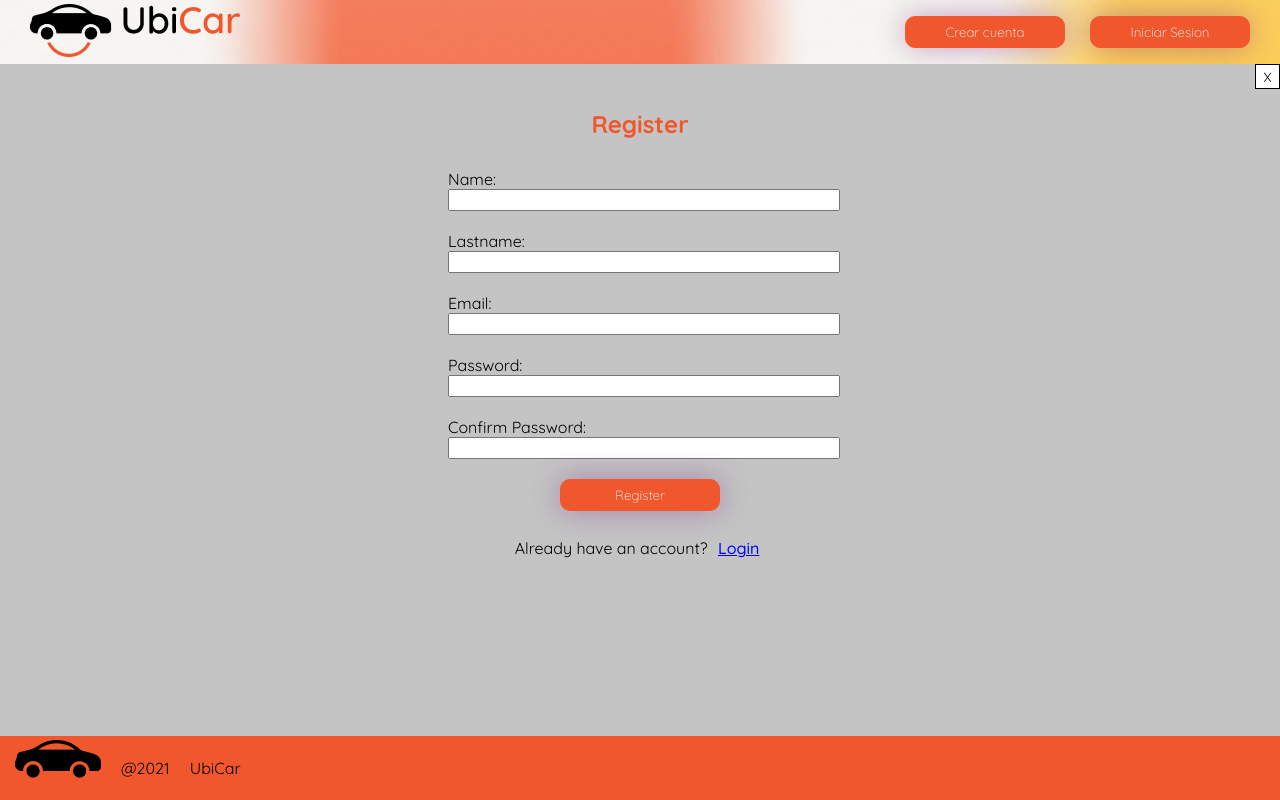
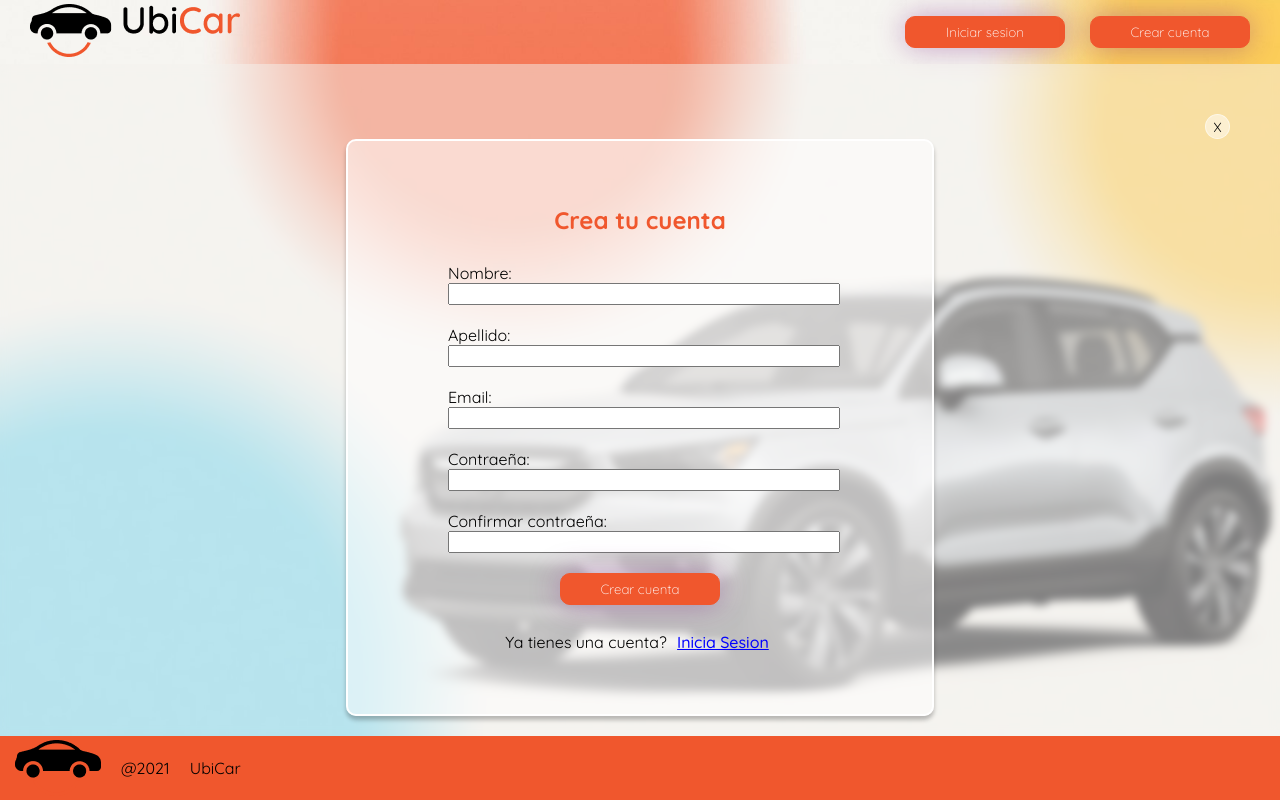
Before and after one commit to mceciabate/proyecto_integrador, a React (Create React App) app in the folder integrador/: page /register in a window 1280 px wide. Built offline with nearby package versions, Linux system fonts and the light colour scheme; some icons are missing.

Commit message:
login styles

```diff
--- a/integrador/src/components/Header.js
+++ b/integrador/src/components/Header.js
@@ -21,10 +21,10 @@ const Header = ({ isLogged, setIsLogged }) => {
       ) : (
         <SectionC>
           <Link to="/login">
-            <HeaderButton>Crear cuenta</HeaderButton>
+            <HeaderButton>Iniciar sesion</HeaderButton>
           </Link>
           <Link to="/register">
-            <HeaderButton >Iniciar Sesion</HeaderButton>
+            <HeaderButton >Crear cuenta</HeaderButton>
           </Link>
         </SectionC>
       )}
--- a/integrador/src/pages/login/LoginForm.js
+++ b/integrador/src/pages/login/LoginForm.js
@@ -22,19 +22,19 @@ const LoginForm = ({ handleView, setIsLogged }) => {
   }
   return (
     <FormDiv>
-      <h2>Login</h2>
+      <h2>Iniciar Sesion</h2>
       <UserForm onSubmit={handleSubmit}>
         <label>
           Email:
           <input required type="email" placeholder="e-mail" name="email"/>
         </label>
         <label>
-          Password:
+          Contraeña:
           <input required type="password" minLength={6} placeholder="password" name="password" />
         </label>
-        <MainButton type="submit">Login</MainButton>
+        <MainButton type="submit">Ingresar</MainButton>
       </UserForm>
-      <p>Dont have an account? <SecondButton onClick={() => handleView("register")}>Register</SecondButton> </p>
+      <p>Aun no tienes cuenta?<SecondButton onClick={() => handleView("register")}>Registrate</SecondButton> </p>
     </FormDiv>
   );
 }
--- a/integrador/src/pages/login/LoginStyles.js
+++ b/integrador/src/pages/login/LoginStyles.js
@@ -3,30 +3,63 @@ import styled from "styled-components";
 export const LoginC = styled.div`
   display: flex;
   flex-direction: column;
+  align-items: center;
+  justify-content: start;
   flex-grow: 1;
-  background-color: #C4C4C4;
-
-`
+  background: rgba(243, 241, 237, 0.5);
+  backdrop-filter: blur(4px);
+`;
 
 export const LoginXButton = styled.button`
-  background-color: #fff;
-  border: 1px solid #000;
+  background: rgba(255, 255, 255, 0.5);
+  border: 1px solid rgba(255, 255, 255, 0.5);
+  border-radius: 50%;
   height: 25px;
   width: 25px;
   align-self: flex-end;
-`
+  margin-right: 50px;
+  margin-top: 50px;
+  cursor: pointer;
+`;
 
 export const FormDiv = styled.div`
   display: flex;
   flex-direction: column;
   align-items: center;
   justify-content: center;
-  h2{
-    color: #F0572D;
+  background: rgba(255, 255, 255, 0.5);
+  border: 2px solid #ffffff;
+  box-shadow: 0px 4px 4px rgba(0, 0, 0, 0.25);
+  border-radius: 10px;
+  width: 584px;
+  height: 428px;
+  margin-top: 100px;
+  h2 {
+    color: #f0572d;
     font-weight: 700;
     font-size: 24px;
+    line-height: 28px;
   }
-`
+`;
+
+export const FormDiv2 = styled.div`
+  display: flex;
+  flex-direction: column;
+  align-items: center;
+  justify-content: center;
+  background: rgba(255, 255, 255, 0.5);
+  border: 2px solid #ffffff;
+  box-shadow: 0px 4px 4px rgba(0, 0, 0, 0.25);
+  border-radius: 10px;
+  width: 584px;
+  height: 573px;
+  h2 {
+    color: #f0572d;
+    font-weight: 700;
+    font-size: 24px;
+    line-height: 28px;
+  }
+`;
 
 export const UserForm = styled.form`
   display: flex;
@@ -34,26 +67,27 @@ export const UserForm = styled.form`
   align-items: center;
   justify-content: space-around;
   width: 30vw;
-  label{
+  label {
     width: 100%;
     margin: 10px;
-    input{
+    input {
       width: 100%;
     }
   }
-`
+`;
 
 export const MainButton = styled.button`
   font-weight: 100;
-  border: 1px solid #F0572D;
-  background-color: #F0572D;
+  border: 1px solid #f0572d;
+  background-color: #f0572d;
   color: white;
   box-shadow: 0 0 30px rgba(125, 33, 129, 0.4);
   height: 2rem;
   width: 10rem;
   border-radius: 10px;
   margin: 10px;
-`
+  cursor: pointer;
+`;
 
 export const SecondButton = styled.button`
   font-weight: 500;
@@ -61,5 +95,6 @@ export const SecondButton = styled.button`
   color: blue;
   border: none;
   text-decoration: underline;
-  background-color: #C4C4C4;
-`
+  background: rgba(255, 255, 255, 0.0);
+  cursor: pointer;
+`;
--- a/integrador/src/pages/login/RegisterForm.js
+++ b/integrador/src/pages/login/RegisterForm.js
@@ -1,6 +1,6 @@
 import React from "react";
 import { useNavigate } from "react-router-dom";
-import { FormDiv, UserForm, MainButton, SecondButton } from "./LoginStyles";
+import { FormDiv2, UserForm, MainButton, SecondButton } from "./LoginStyles";
 
 const RegisterForm = ({ handleView }) => {
   const navigate = useNavigate();
@@ -9,15 +9,15 @@ const RegisterForm = ({ handleView }) => {
     navigate("/");
   }
   return (
-    <FormDiv>
-      <h2>Register</h2>
+    <FormDiv2>
+      <h2>Crea tu cuenta</h2>
       <UserForm onSubmit={handleSubmit}>
         <label>
-          Name:
+          Nombre:
           <input required type="text" />
         </label>
         <label>
-          Lastname:
+          Apellido:
           <input required type="text" />
         </label>
         <label>
@@ -25,17 +25,17 @@ const RegisterForm = ({ handleView }) => {
           <input required type="email" />
         </label>
         <label>
-          Password:
+          Contraeña:
           <input required type="password" />
         </label>
         <label>
-          Confirm Password:
+          Confirmar contraeña:
           <input required type="password" />
         </label>
-        <MainButton type="submit">Register</MainButton>
+        <MainButton type="submit">Crear cuenta</MainButton>
       </UserForm>
-      <p>Already have an account?       <SecondButton onClick={() => handleView("login")}>Login</SecondButton> </p>
-    </FormDiv>
+      <p>Ya tienes una cuenta?       <SecondButton onClick={() => handleView("login")}>Inicia Sesion</SecondButton> </p>
+    </FormDiv2>
   );
 }
 
--- a/integrador/src/styles/Extras.js
+++ b/integrador/src/styles/Extras.js
@@ -10,5 +10,4 @@ export const LayoutC = styled.div`
   max-width: max-content;
   background: url(${slider1}) no-repeat center center fixed;
   background-size: cover;
-  background-position: sticky;
 `;
--- a/integrador/src/styles/HeaderStyles.js
+++ b/integrador/src/styles/HeaderStyles.js
@@ -26,4 +26,5 @@ export const HeaderButton = styled.button`
   height: 2rem;
   width: 10rem;
   border-radius: 10px;
+  cursor: pointer;
 `;
--- a/integrador/src/styles/ListStyles.js
+++ b/integrador/src/styles/ListStyles.js
@@ -75,4 +75,5 @@ export const StyledButton = styled.button`
   width: 296px;
   height: 40px;
   border: none;
+  cursor: pointer;
 `;
--- a/integrador/src/styles/SearcherStyles.js
+++ b/integrador/src/styles/SearcherStyles.js
@@ -51,7 +51,7 @@ export const SearchButton = styled.button`
   min-width: 100px;
   margin: 10px 0px 10px;
   margin-right: 32px;
-
+  cursor: pointer;
 `;
 
 export const CalendarDiv = styled.div`
```
